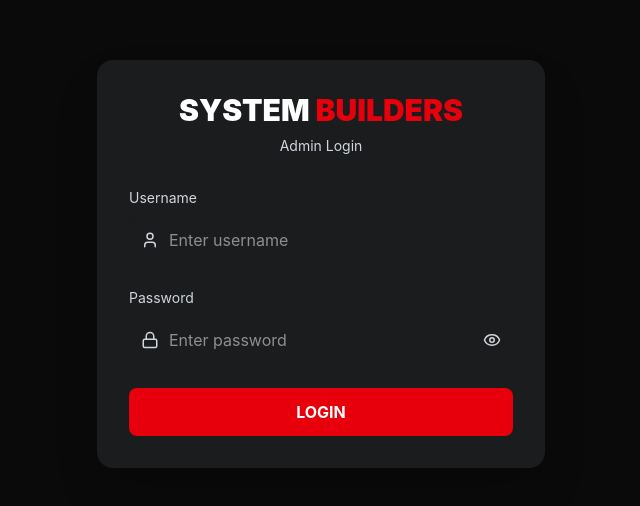
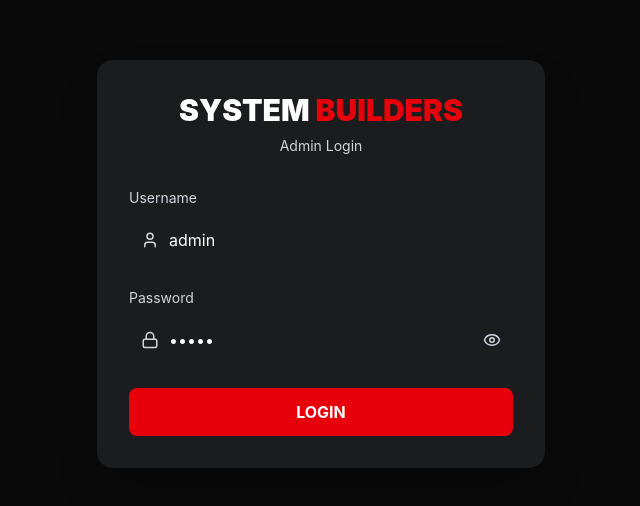
Before and after one commit to Nitin204/Pc_Build_Websiteadmin, a React (Vite) app: page / in a window 1280 px wide. Shown: the part 136-642 px from the top of the page, without its empty margins (319-959 px from the left). Built offline with nearby package versions, Linux system fonts and the light colour scheme.

Commit message:
Your commit message

```diff
--- a/src/pages/Login.jsx
+++ b/src/pages/Login.jsx
@@ -100,8 +100,8 @@ const Login = ({ onLogin }) => {
   const [error, setError] = useState('');
 
   const [formData, setFormData] = useState({
-    username: '',
-    password: ''
+    username: 'admin',
+    password: '12345'
   });
 
   const handleChange = (e) => {
```
